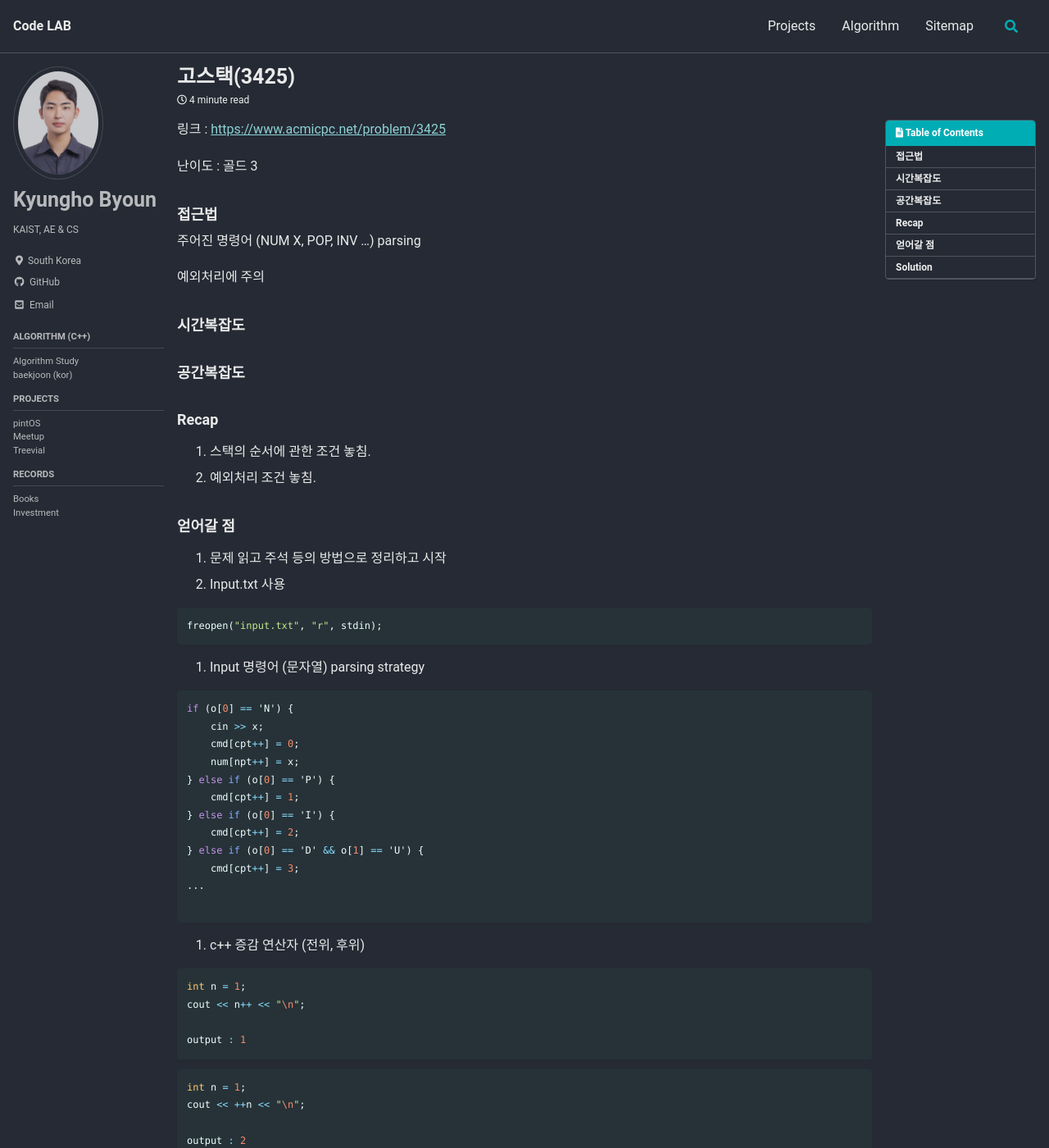
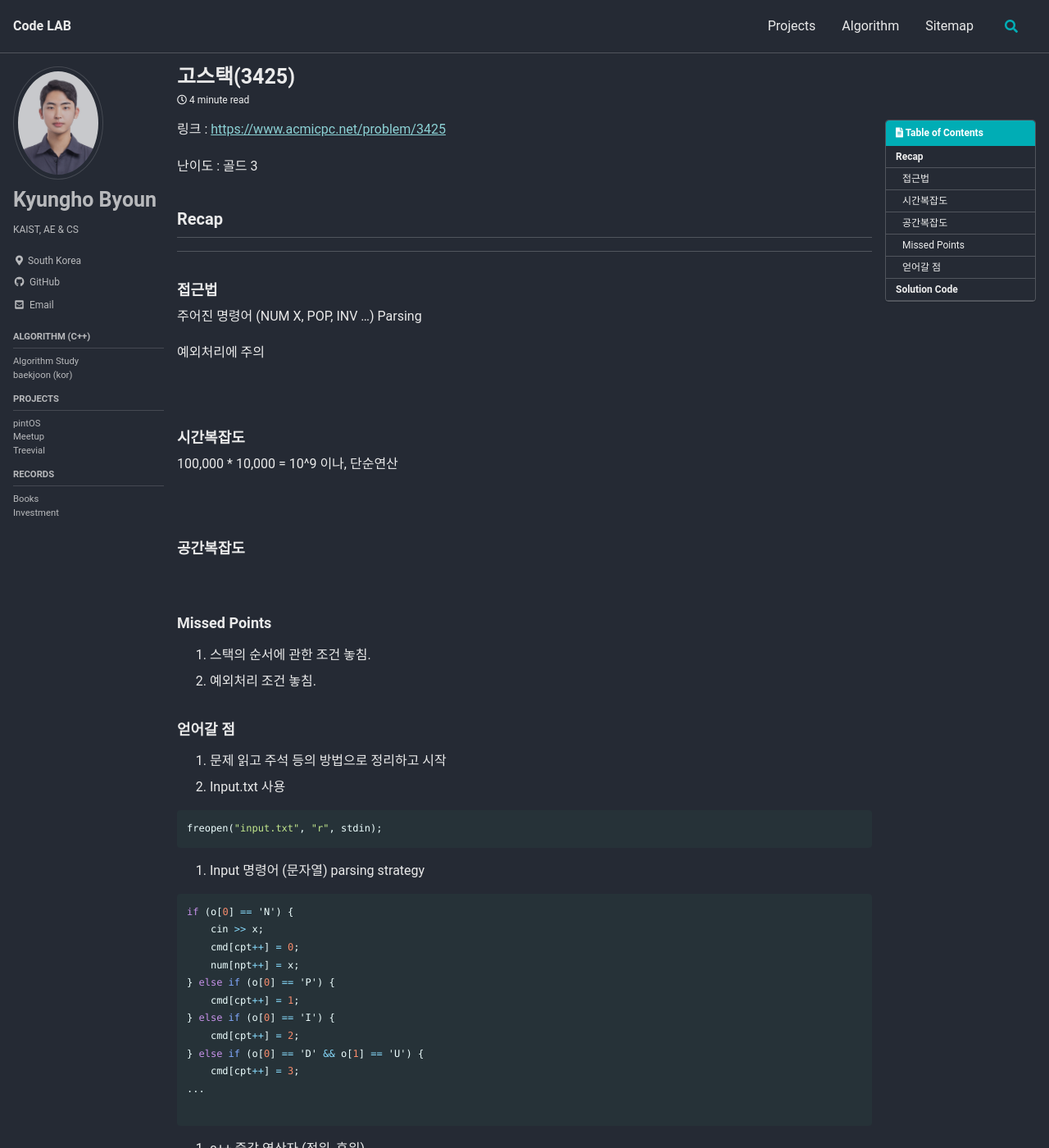
Before and after one commit to Byunk/Byunk.github.io, a Jekyll site: the page built from _posts/2023-01-10-Algorithm-1.md, in a window 1280 px wide and 1400 px high. Shown: the whole window at 82% size. Built offline with Jekyll 4.4.1, drawn with Linux system fonts in a browser that asks for light colours; cached includes are drawn as plain includes; some web fonts are replaced; comment, search, counter and statistics services are not loaded; some of the changed text lies outside the part shown.

Commit message:
Modify 고스택(3425) post

````diff
--- a/_posts/2023-01-10-Algorithm-1.md
+++ b/_posts/2023-01-10-Algorithm-1.md
@@ -10,17 +10,28 @@ comments: true
 
 난이도 : 골드 3
 
+## Recap
+---
+
 ### 접근법
 
-주어진 명령어 (NUM X, POP, INV ...) parsing
+주어진 명령어 (NUM X, POP, INV ...) Parsing
 
 예외처리에 주의
 
+<br>
+
 ### 시간복잡도
+
+100,000 * 10,000 = 10^9 이나, 단순연산
+
+<br>
 
 ### 공간복잡도
 
-### Recap
+<br>
+
+### Missed Points
 
 1. 스택의 순서에 관한 조건 놓침.
 2. 예외처리 조건 놓침.
@@ -67,7 +78,7 @@ cout << ++n << "\n";
 output : 2
 ```
 
-### Solution
+## Solution Code
 
 ```cpp
 #include <iostream>
````
